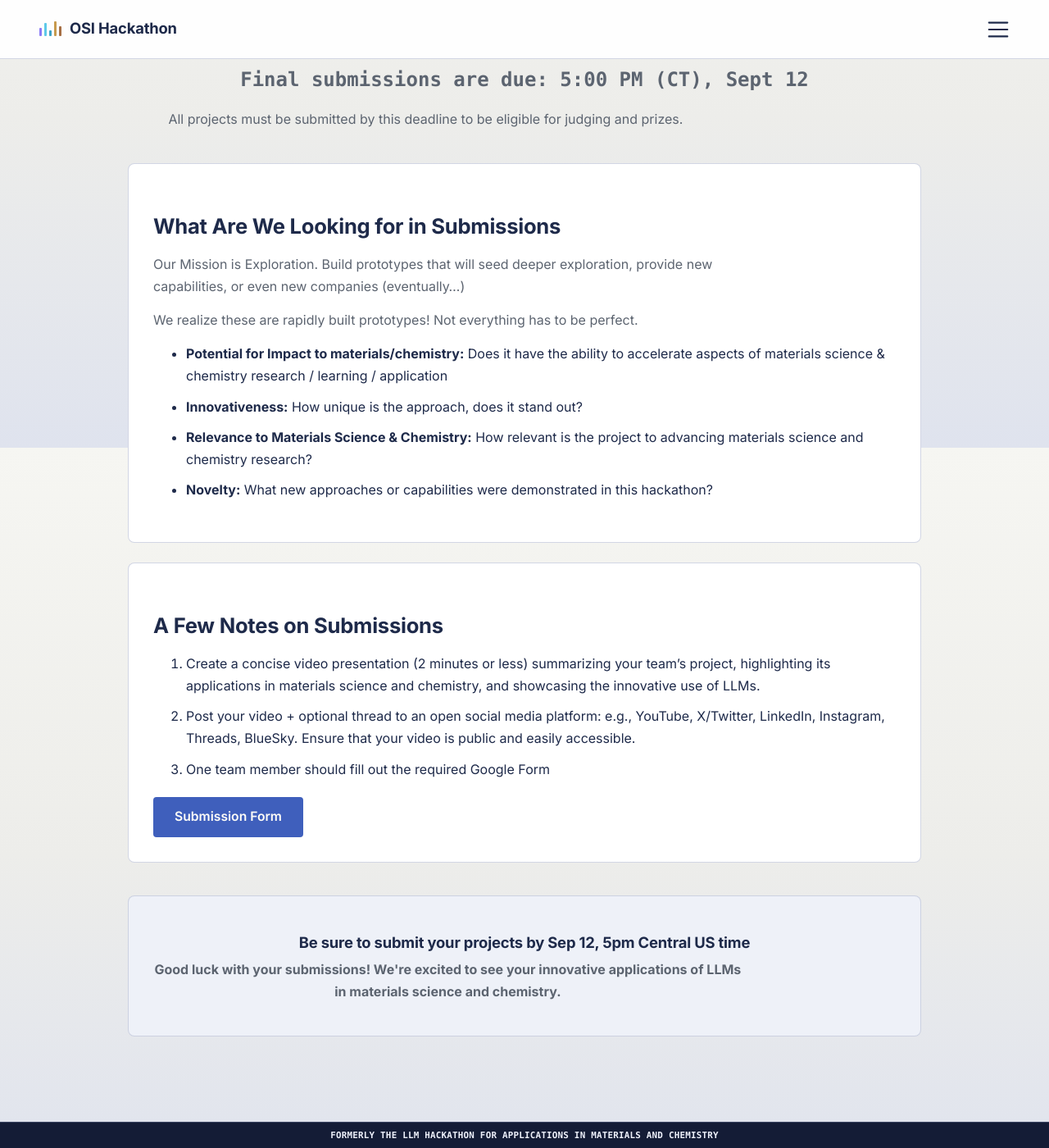
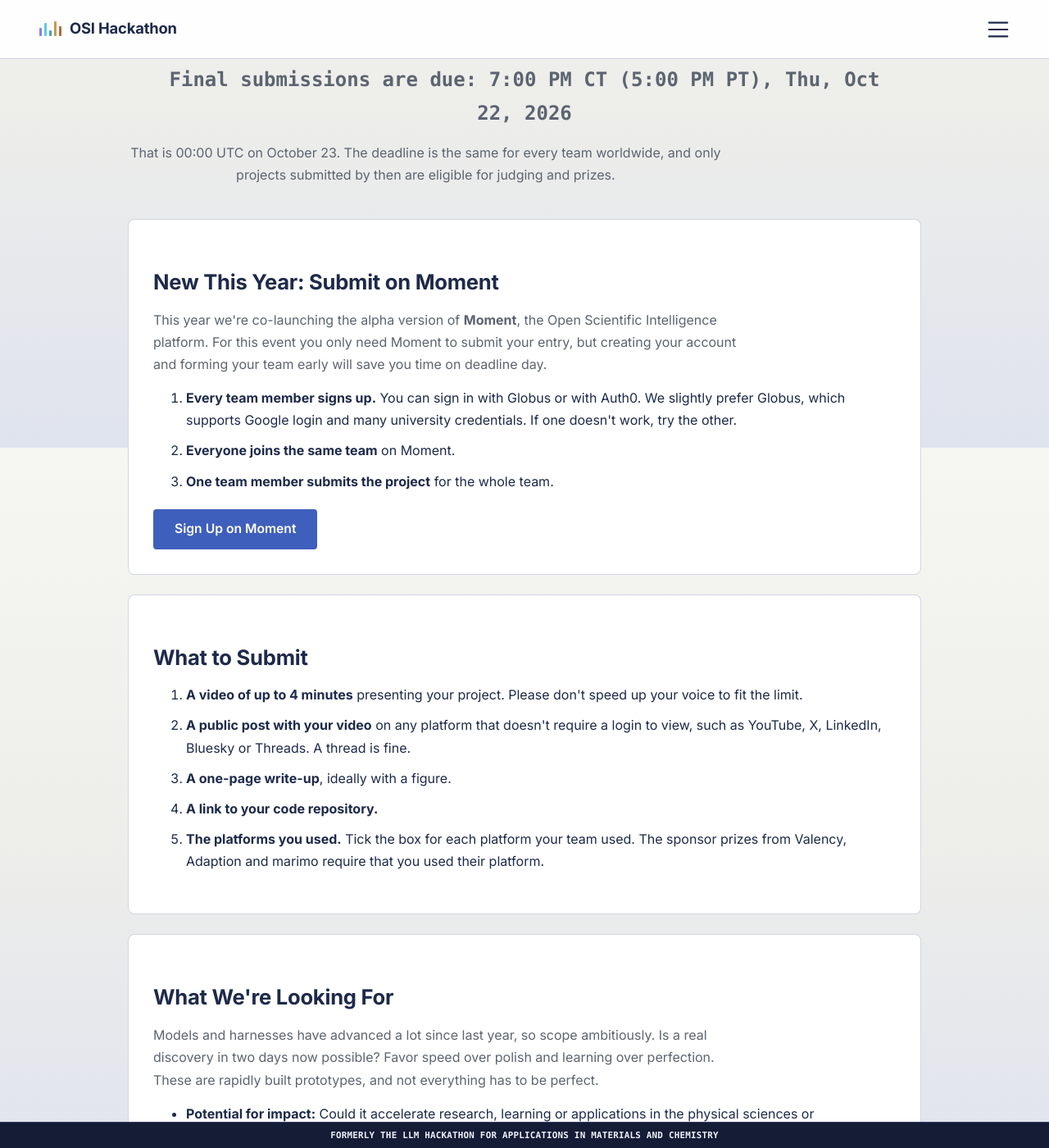
Before and after one commit to llmhackathon/llmhackathon.github.io, a Jekyll site: the page built from submission.md, in a window 1280 px wide and 1400 px high, scrolled down 354 px. Shown: the whole window at 82% size. Built offline with Jekyll 4.4.1, drawn with Linux system fonts in a browser that asks for light colours; some web fonts are replaced; some of the changed text lies outside the part shown.

Commit message:
Update submission guidelines for 2026 Moment-based submissions
Set the deadline to Oct 22, 7:00 PM CT, replace the Google Form with
Moment onboarding and team steps, and refresh requirements and judging
criteria for the physical sciences and mathematics.

Co-Authored-By: Claude Opus 5.5 <noreply@anthropic.com>

```diff
--- a/_config.yml
+++ b/_config.yml
@@ -72,7 +72,7 @@ include:
 event:
   dates: "September 11-12, 2025"
   kickoff: "9:00 AM (CT), Sept 11"
-  submission_deadline: "5:00 PM (CT), Sept 12"
+  submission_deadline: "7:00 PM CT (5:00 PM PT), Thu, Oct 22, 2026"
   countdown_date: "September 11, 2025 12:00:00"
   # Next edition
   next_edition: "October 21–22, 2026"
--- a/submission.md
+++ b/submission.md
@@ -1,40 +1,60 @@
 ---
 layout: page
 title: "Submission Guidelines"
-description: "Guidelines for submitting your project to the LLM Hackathon for Applications in Materials Science & Chemistry."
-keywords: "LLM Hackathon Submission, Project Guidelines, Submission Requirements"
+description: "How to submit your project to the Open Scientific Intelligence (OSI) Hackathon for the Physical Sciences & Mathematics — due October 22, 2026, 7:00 PM CT."
+keywords: "OSI Hackathon Submission, Project Guidelines, Submission Requirements, Moment"
 ---
 
 <div class="content-section">
     <div class="submission-header">
         <p class="submission-deadline">Final submissions are due: <strong>{{ site.event.submission_deadline }}</strong></p>
-        <p>All projects must be submitted by this deadline to be eligible for judging and prizes.</p>
+        <p>That is 00:00 UTC on October 23. The deadline is the same for every team worldwide, and only projects submitted by then are eligible for judging and prizes.</p>
     </div>
 
     <div class="submission-card">
-        <h3>What Are We Looking for in Submissions</h3>
-        <p>Our Mission is Exploration. Build prototypes that will seed deeper exploration, provide new capabilities, or even new companies (eventually…)</p>
-        <p>We realize these are rapidly built prototypes! Not everything has to be perfect.</p>
+        <h3>New This Year: Submit on Moment</h3>
+        <p>This year we're co-launching the alpha version of <strong>Moment</strong>, the Open Scientific Intelligence platform. For this event you only need Moment to submit your entry, but creating your account and forming your team early will save you time on deadline day.</p>
+        <ol>
+            <li><strong>Every team member signs up.</strong> You can sign in with Globus or with Auth0. We slightly prefer Globus, which supports Google login and many university credentials. If one doesn't work, try the other.</li>
+            <li><strong>Everyone joins the same team</strong> on Moment.</li>
+            <li><strong>One team member submits the project</strong> for the whole team.</li>
+        </ol>
+        <a href="https://scientificintelligence.org/onboarding?campaign=osi-hackathon-2026" class="cta-button" target="_blank" rel="noopener">Sign Up on Moment</a>
+    </div>
+
+    <div class="submission-card">
+        <h3>What to Submit</h3>
+        <ol>
+            <li><strong>A video of up to 4 minutes</strong> presenting your project. Please don't speed up your voice to fit the limit.</li>
+            <li><strong>A public post with your video</strong> on any platform that doesn't require a login to view, such as YouTube, X, LinkedIn, Bluesky or Threads. A thread is fine.</li>
+            <li><strong>A one-page write-up</strong>, ideally with a figure.</li>
+            <li><strong>A link to your code repository.</strong></li>
+            <li><strong>The platforms you used.</strong> Tick the box for each platform your team used. The sponsor prizes from Valency, Adaption and marimo require that you used their platform.</li>
+        </ol>
+    </div>
+
+    <div class="submission-card">
+        <h3>What We're Looking For</h3>
+        <p>Models and harnesses have advanced a lot since last year, so scope ambitiously. Is a real discovery in two days now possible? Favor speed over polish and learning over perfection. These are rapidly built prototypes, and not everything has to be perfect.</p>
         <ul>
-            <li><strong>Potential for Impact to materials/chemistry:</strong> Does it have the ability to accelerate aspects of materials science & chemistry research / learning / application</li>
-            <li><strong>Innovativeness:</strong> How unique is the approach, does it stand out?</li>
-            <li><strong>Relevance to Materials Science & Chemistry:</strong> How relevant is the project to advancing materials science and chemistry research?</li>
-            <li><strong>Novelty:</strong> What new approaches or capabilities were demonstrated in this hackathon?</li>
+            <li><strong>Potential for impact:</strong> Could it accelerate research, learning or applications in the physical sciences or mathematics?</li>
+            <li><strong>Innovativeness:</strong> How unique is the approach? Does it stand out?</li>
+            <li><strong>Relevance:</strong> How meaningfully does the project advance the physical sciences or mathematics?</li>
+            <li><strong>Novelty:</strong> What new approaches or capabilities did the hackathon demonstrate?</li>
+        </ul>
+        <p>Looking for inspiration? Browse <a href="{{ '/submissions/' | relative_url }}">more than 120 projects from past editions</a>.</p>
+    </div>
+
+    <div class="submission-card">
+        <h3>After the Deadline</h3>
+        <ul>
+            <li>Winners are announced within 1–2 weeks.</li>
+            <li>Selected teams will present at a virtual event in late November.</li>
         </ul>
     </div>
 
-    <div class="submission-card">
-        <h3>A Few Notes on Submissions</h3>
-        <ol>
-            <li>Create a concise video presentation (2 minutes or less) summarizing your team’s project, highlighting its applications in materials science and chemistry, and showcasing the innovative use of LLMs.</li>
-            <li>Post your video + optional thread to an open social media platform: e.g., YouTube, X/Twitter, LinkedIn, Instagram, Threads, BlueSky. Ensure that your video is public and easily accessible.</li>
-            <li>One team member should fill out the required Google Form</li>
-        </ol>
-        <a href="https://forms.gle/V5XueEC8w21JYWPh9" class="cta-button" target="_blank" rel="noopener">Submission Form</a>
-    </div>
-
     <div class="submission-footer">
-        <h4>Be sure to submit your projects by Sep 12, 5pm Central US time</h4>
-        <p><strong>Good luck with your submissions! We're excited to see your innovative applications of LLMs in materials science and chemistry.</strong></p>
+        <h4>Submit by Thursday, October 22, 7:00 PM CT (5:00 PM PT)</h4>
+        <p>If you have trouble signing in or submitting, ask in <a href="{{ site.links.slack }}" target="_blank" rel="noopener">Slack</a> or email <a href="mailto:{{ site.links.main_organizer_email }}">{{ site.links.main_organizer_email }}</a>.</p>
     </div>
 </div>
```
